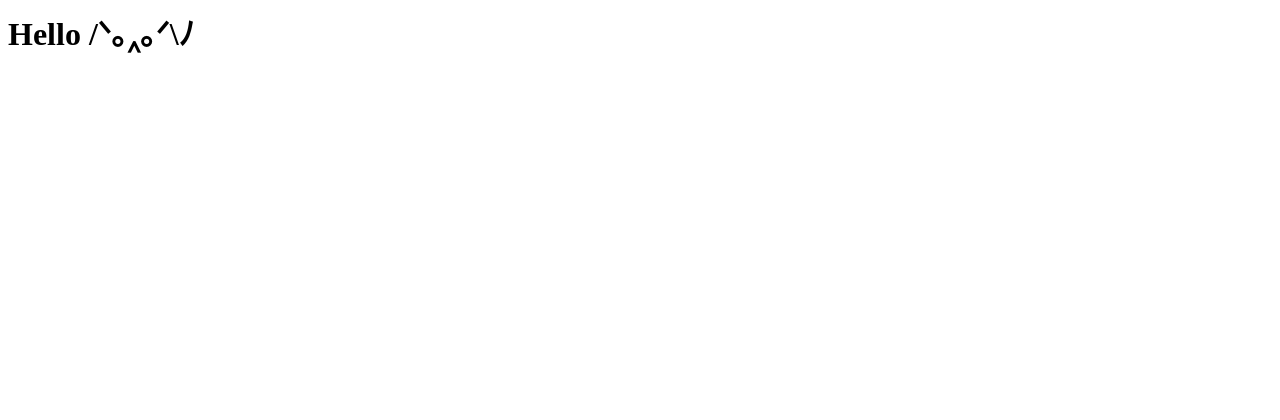
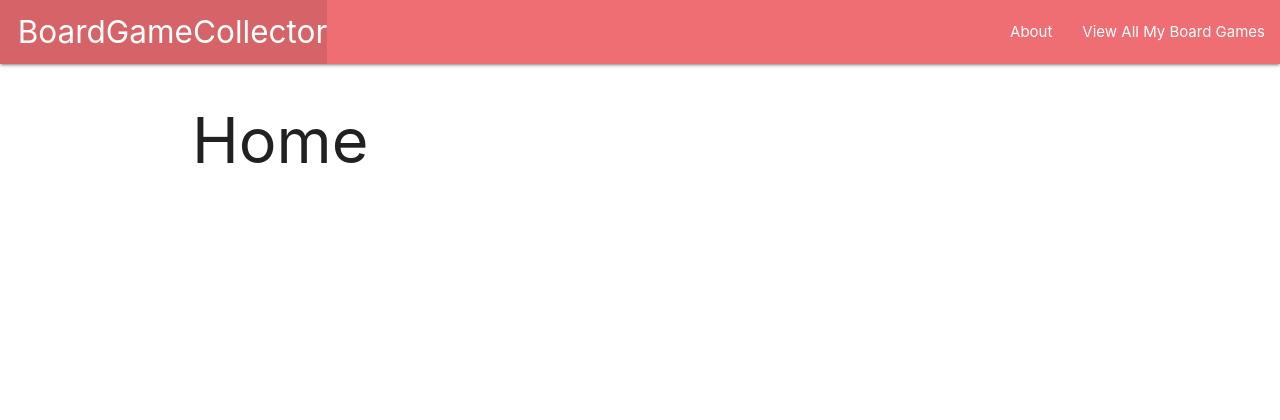
Before and after one commit to bernallium/board-game-collector, a Django app: page / in a window 1280 px wide. Before the commit the part shown is almost empty. Shown: the top 420 px of the page. Run offline with Django 3.2, Linux system fonts and the light colour scheme.

Commit message:
Replace code such that home view renders a home.html template instead of using HttpResponse

```diff
--- a/main_app/templates/games/index.html
+++ b/main_app/templates/games/index.html
@@ -1,14 +1,14 @@
 {% extends 'base.html' %}
 {% block content %}
 
-<h1>Game List</h1>
+<h1>Board Game List</h1>
 
 {% for game in games %}
     <div class="card">
         <div class="card-content">
             <span class="card-title">{{ game.name }}</span>
+            <p>Rating: {{ game.rating }}</p>
             <p>Category: {{ game.category }}</p>
-            <p>Rating: {{ game.rating }}</p>
             <p>Age: {{ game.age }}+</p>
             <p>Players: {{ game.min_players }} - {{ game.max_players }}</p>
             <p>{{ game.description }}</p>
--- /dev/null
+++ b/main_app/templates/home.html
@@ -0,0 +1,6 @@
+{% extends 'base.html' %}
+{% block content %}
+
+<h1>Home</h1>
+
+{% endblock %}
--- a/main_app/views.py
+++ b/main_app/views.py
@@ -1,5 +1,4 @@
 from django.shortcuts import render
-from django.http import HttpResponse
 
 class Game:
     def __init__(self, name, category, rating, age, min_players, max_players, description):
@@ -21,7 +20,7 @@ games = [
 ]
 
 def home(request):
-    return HttpResponse('<h1>Hello /ᐠ｡‸｡ᐟ\ﾉ</h1>')
+    return render(request, 'home.html')
 
 def about(request):
     return render(request, 'about.html')
```
